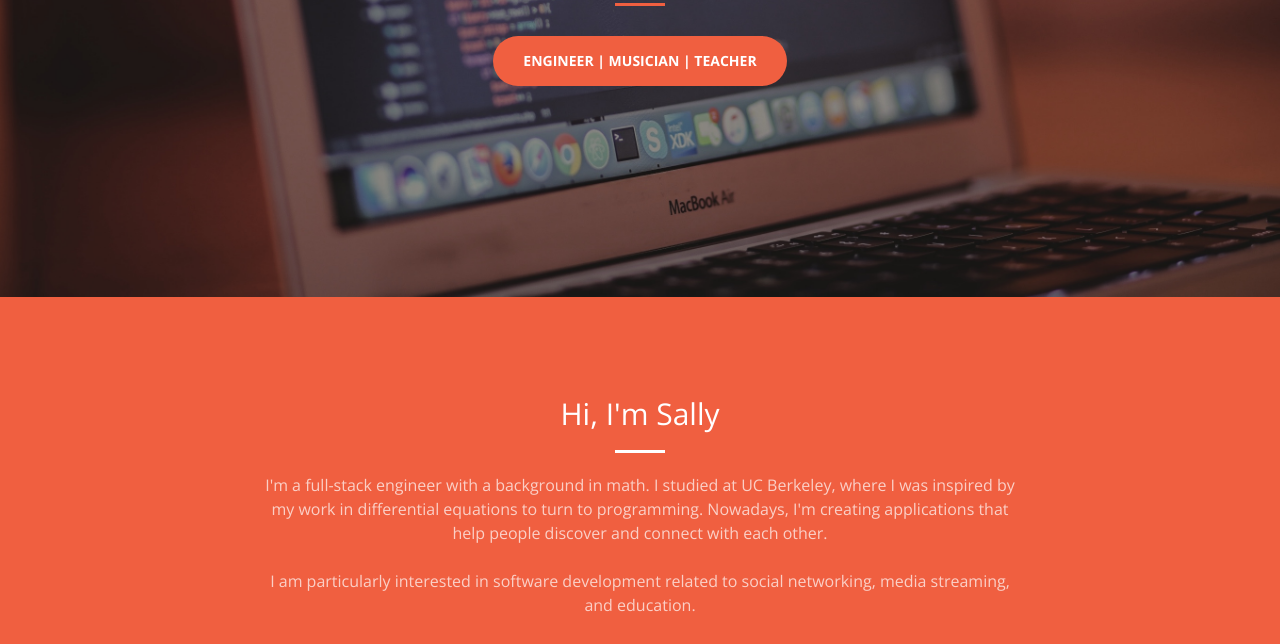
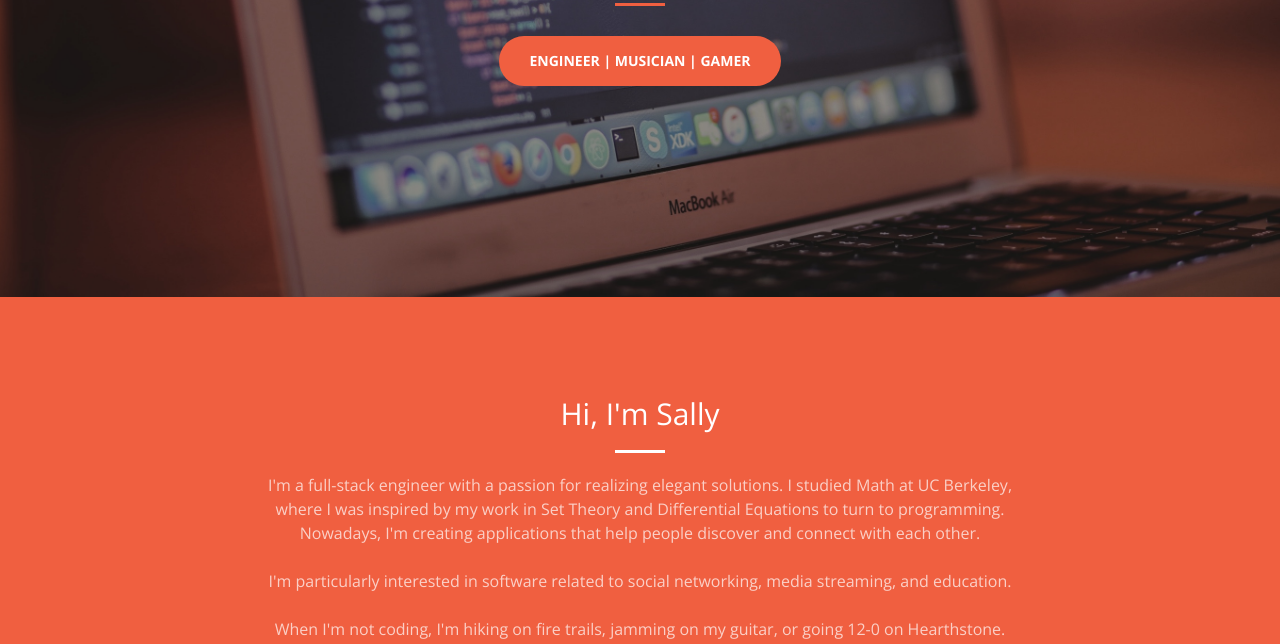
Before and after one commit to parkyngj/parkyngj.github.io, a website: page index.html in a window 1280 px wide. Shown: the part 503-1147 px from the top of the page. Drawn offline with nearby package versions, Linux system fonts and the light colour scheme.

```diff
--- a/index.html
+++ b/index.html
@@ -78,7 +78,7 @@
                 <h1 id="homeHeading">Sally Park</h1>
                 <hr>
                 <!-- <p>Start Bootstrap can help you build better websites using the Bootstrap CSS framework! Just download your template and start going, no strings attached!</p> -->
-                <a href="#about" class="btn btn-primary btn-xl page-scroll">Engineer | Musician | Teacher</a>
+                <a href="#about" class="btn btn-primary btn-xl page-scroll">Engineer | Musician | Gamer</a>
             </div>
         </div>
     </header>
@@ -89,11 +89,11 @@
                 <div class="col-lg-8 col-lg-offset-2 text-center">
                     <h2 class="section-heading">Hi, I'm Sally</h2>
                     <hr class="light">
-                    <p class="text-faded">I'm a full-stack engineer with a background in math. I studied at UC Berkeley, where I was inspired by my work in differential equations to turn to programming. Nowadays, I'm creating applications that help people discover and connect with each other.<br><br>
+                    <p class="text-faded">I'm a full-stack engineer with a passion for realizing elegant solutions. I studied Math at UC Berkeley, where I was inspired by my work in Set Theory and Differential Equations to turn to programming. Nowadays, I'm creating applications that help people discover and connect with each other.<br><br>
 
-                    I am particularly interested in software development related to social networking, media streaming, and education.<br><br>
+                    I'm particularly interested in software related to social networking, media streaming, and education.<br><br>
 
-                    When I'm not coding, you can find me jamming on my guitar, rabbitholing on Wikipedia, or going 12-0 on Hearthstone.</p>
+                    When I'm not coding, I'm hiking on fire trails, jamming on my guitar, or going 12-0 on Hearthstone.</p>
                     <a href="Young Ju Park Resume.pdf" class="page-scroll btn btn-default btn-xl sr-button">Résumé</a>
                 </div>
             </div>
```
